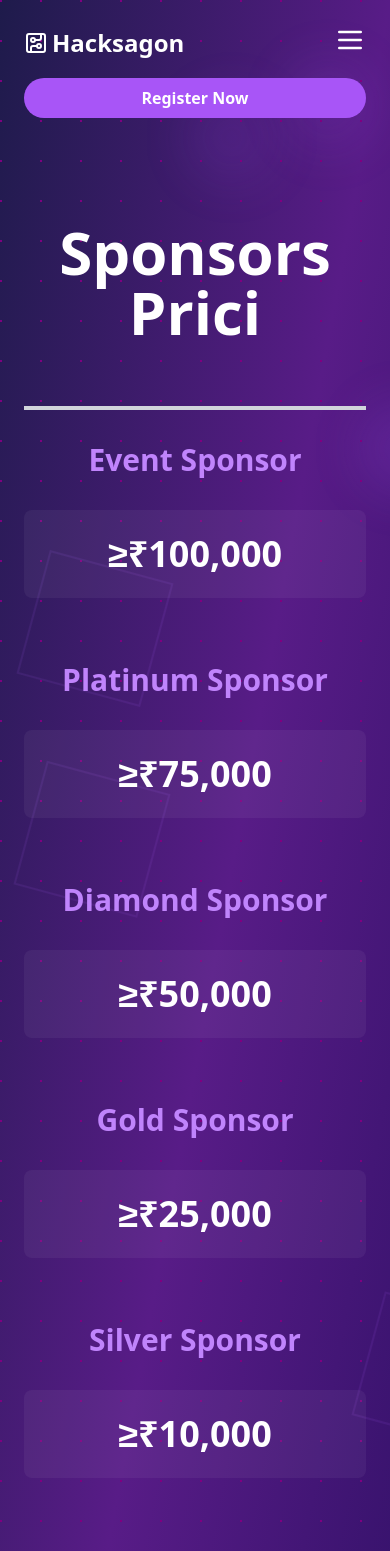
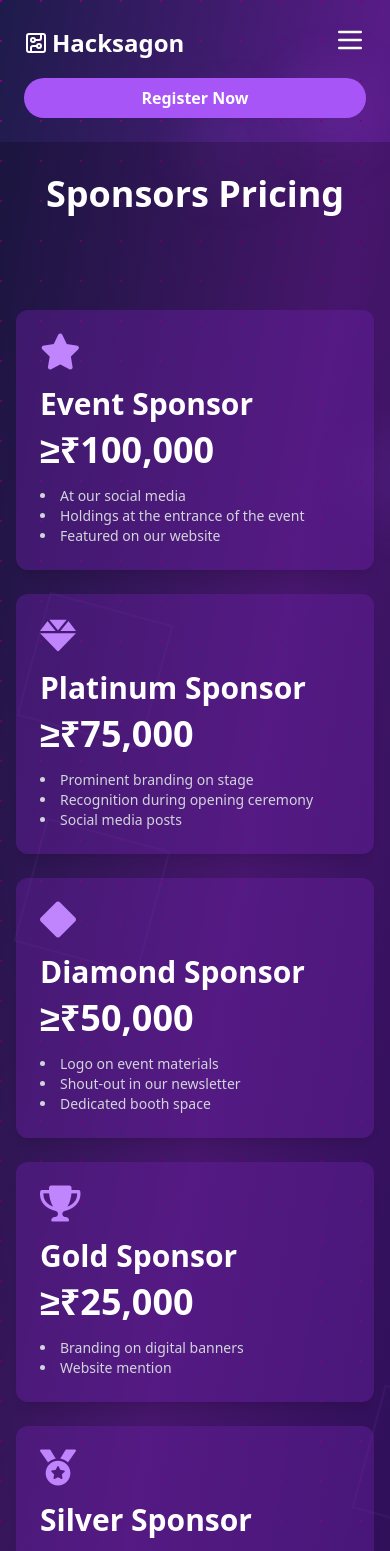
Before and after one commit to AdityaKrSingh26/Hacksagon, a React (Vite) app: page /sponsors in a window 390 px wide. Shown: the top 1551 px of the page. Built offline with nearby package versions, Linux system fonts and the light colour scheme.

Commit message:
Sposnsor page done

```diff
--- a/index.html
+++ b/index.html
@@ -9,5 +9,9 @@
   <body>
     <div id="root"></div>
     <script type="module" src="/src/main.tsx"></script>
+    <link
+  href="https://cdnjs.cloudflare.com/ajax/libs/font-awesome/6.0.0/css/all.min.css"
+  rel="stylesheet"
+/>
   </body>
 </html>
--- a/src/Pages/About/About.tsx
+++ b/src/Pages/About/About.tsx
@@ -1,7 +1,5 @@
-import { useState, useEffect } from "react";
+import "./about.css";
 import { Cpu, Users, Lightbulb, Trophy, Shield, Globe } from "lucide-react";
-import "./about.css";
-
 const reasons = [
   {
     icon: Cpu,
@@ -39,31 +37,7 @@
       "Join like-minded research enthusiasts and collaborate to find optimized solutions.",
   },
 ];
-
 function About() {
-  const [sponsorsText, setSponsorsText] = useState("");
-  const [pricingText, setPricingText] = useState("");
-
-  useEffect(() => {
-    // Sponsors text animation
-    const sponsors = "Sponsors";
-    let index = 0;
-    const sponsorsInterval = setInterval(() => {
-      setSponsorsText((prev) => prev + sponsors[index]);
-      index += 1;
-      if (index === sponsors.length) clearInterval(sponsorsInterval);
-    }, 300); // Adjust the time interval as needed (in ms)
-
-    // Pricing text animation
-    const pricing = "Pricing";
-    index = 0;
-    const pricingInterval = setInterval(() => {
-      setPricingText((prev) => prev + pricing[index]);
-      index += 1;
-      if (index === pricing.length) clearInterval(pricingInterval);
-    }, 300); // Adjust the time interval as needed (in ms)
-  }, []);
-
   return (
     <div className="about-container flex flex-wrap px-4 md:px-6 py-10 md:py-16">
       <div className="about-text w-full md:w-1/2 pr-0 md:pr-6 mb-8 md:mb-0">
@@ -72,18 +46,18 @@
       Hacksagon
     </h1>
     <h1 className="text-6xl md:text-7xl font-bold typewriter-container inline-block ml-2">
-            <span className="digit inline md:inline">2</span>
-            <span className="digit inline md:inline">0</span>
-            <span className="digit inline md:inline">2</span>
-            <span className="digit inline md:inline">5</span>
+      <span className="digit block md:inline">2</span>
+      <span className="digit block md:inline">0</span>
+      <span className="digit block md:inline">2</span>
+      <span className="digit block md:inline">5</span>
     </h1>
   </div>
   <p className="mt-6 md:mt-8 text-gray-300 text-base md:text-lg px-4 md:px-0">
     It is a national-level competition focused on both hardware and software innovations. It provides students a platform to address real-world challenges, fostering creativity and product development.
   </p>
 </div>
-      <div className="about-image w-full md:w-1/2 flex justify-center md:justify-end"></div>
-
+      <div className="about-image w-full md:w-1/2 flex justify-center md:justify-end">
+      </div>
       <section id="why-participate" className="py-16 bg-black/20 w-full">
         <div className="container mx-auto px-4 md:px-6 max-w-screen-xl">
           <h4 className="text-4xl md:text-5xl font-bold mb-8 text-center text-white">
@@ -107,28 +81,7 @@
           </div>
         </div>
       </section>
-
-      {/* Sponsors Section with animated text */}
-      <section className="sponsors-section py-16 bg-black/20 w-full">
-        <div className="container mx-auto px-4 md:px-6 max-w-screen-xl">
-          <h4 className="text-4xl md:text-5xl font-bold mb-8 text-center text-white">
-            {sponsorsText}
-          </h4>
-          {/* Sponsors content here */}
-        </div>
-      </section>
-
-      {/* Pricing Section with animated text */}
-      <section className="pricing-section py-16 bg-black/20 w-full">
-        <div className="container mx-auto px-4 md:px-6 max-w-screen-xl">
-          <h4 className="text-4xl md:text-5xl font-bold mb-8 text-center text-white">
-            {pricingText}
-          </h4>
-          {/* Pricing content here */}
-        </div>
-      </section>
     </div>
   );
 }
-
 export default About;
--- a/src/components/Navbar.css
+++ b/src/components/Navbar.css
@@ -58,7 +58,7 @@
   }
 }
 /* For screens between 780px and 640px */
-@media (max-width: 780px) and (min-width: 640px) {
+@media (max-width: 1025px) and (min-width: 640px) {
   .register-btn {
     display: inline-block;
     width: auto;
@@ -69,7 +69,7 @@
   }
 }
 
-@media (max-width: 780px) and (min-width: 640px) {
+@media (max-width: 1025px) and (min-width: 640px) {
   nav {
     display: flex;
     justify-content: space-between;
--- a/src/components/SponsorsSection.tsx
+++ b/src/components/SponsorsSection.tsx
@@ -1,4 +1,49 @@
 import React, { useState, useEffect } from "react";
+
+const sponsors = [
+  {
+    title: "Event Sponsor",
+    amount: "≥₹100,000",
+    benefits: [
+      "At our social media",
+      "Holdings at the entrance of the event",
+      "Featured on our website",
+    ],
+    iconClass: "fas fa-star",
+  },
+  {
+    title: "Platinum Sponsor",
+    amount: "≥₹75,000",
+    benefits: [
+      "Prominent branding on stage",
+      "Recognition during opening ceremony",
+      "Social media posts",
+    ],
+    iconClass: "fas fa-gem",
+  },
+  {
+    title: "Diamond Sponsor",
+    amount: "≥₹50,000",
+    benefits: [
+      "Logo on event materials",
+      "Shout-out in our newsletter",
+      "Dedicated booth space",
+    ],
+    iconClass: "fas fa-diamond",
+  },
+  {
+    title: "Gold Sponsor",
+    amount: "≥₹25,000",
+    benefits: ["Branding on digital banners", "Website mention"],
+    iconClass: "fas fa-trophy",
+  },
+  {
+    title: "Silver Sponsor",
+    amount: "≥₹10,000",
+    benefits: ["Acknowledgment in the event program"],
+    iconClass: "fas fa-medal",
+  },
+];
 
 export const SponsorsSection: React.FC = () => {
   const [text, setText] = useState("");
@@ -6,87 +51,58 @@
   const sponsorsPricingText = "Sponsors Pricing";
 
   useEffect(() => {
-    // Interval to show each letter one by one
     const interval = setInterval(() => {
-      setText((prevText) => prevText + sponsorsPricingText[index]);
-      setIndex((prevIndex) => prevIndex + 1);
-    }, 400); // 200ms delay for each letter
-
-    // Clear the interval when the whole text is shown
-    if (index === sponsorsPricingText.length) {
-      clearInterval(interval);
-    }
+      if (index < sponsorsPricingText.length) {
+        setText((prev) => prev + sponsorsPricingText[index]);
+        setIndex((prev) => prev + 1);
+      }
+    }, 200);
 
     return () => clearInterval(interval);
   }, [index, sponsorsPricingText]);
 
   return (
-    <section id="sponsors" className="py-20 relative overflow-hidden">
-      <div className="container mx-auto px-6 relative">
+    <>
+      {/* Sponsors Title and Line */}
+      <div className="w-full text-center py-8 bg-black/20">
+        <h4 className="text-4xl md:text-5xl font-bold text-white">{text}</h4>
+      </div>
 
-
-        {/* Sponsors Pricing Title */}
-        <h2
-          className="text-6xl font-extrabold mb-16 text-center"
-          style={{
-            color: "#FFFFFF",
-            zIndex: 1,
-            animation: "floatFromLeft 3s ease-in-out",
-          }}
-        >
-          {text}
-        </h2>
-         {/* Full-width line */}
-        <div className="w-full border-t-4 border-gray-300 my-8"></div>
-        <div className="space-y-16">
-          {/* Event Sponsor */}
-          <div>
-            <h3 className="text-3xl text-purple-400 font-semibold mb-8 text-center">Event Sponsor</h3>
-            <div className="grid grid-cols-1 gap-8 max-w-md mx-auto">
-              <div className="bg-white/5 rounded-lg p-6 flex items-center justify-center hover:bg-white/10 transition-colors">
-                <p className="text-4xl font-bold text-center">≥₹100,000</p>
+      {/* Sponsors Section */}
+      <section id="sponsors" className="py-16 bg-black/20 w-full">
+        <div className="container mx-auto px-4 md:px-6 max-w-screen-xl">
+          {/* Grid Layout for Sponsors */}
+          <div className="grid grid-cols-1 md:grid-cols-3 gap-6">
+            {sponsors.map((sponsor, index) => (
+              <div
+                key={index}
+                className="bg-purple-800/40 rounded-xl p-6 shadow-lg hover:bg-purple-700/40 transition-colors"
+              >
+                <div className="flex flex-col items-start">
+                  {/* Icon */}
+                  <i
+                    className={`${sponsor.iconClass} text-purple-400 text-4xl mb-4`}
+                  ></i>
+                  {/* Title */}
+                  <h5 className="text-3xl md:text-2xl font-bold text-white mb-2">
+                    {sponsor.title}
+                  </h5>
+                  {/* Amount */}
+                  <p className="text-4xl md:text-3xl font-bold text-white mb-4">
+                    {sponsor.amount}
+                  </p>
+                  {/* Benefits */}
+                  <ul className="list-disc list-inside text-gray-300 text-sm md:text-base">
+                    {sponsor.benefits.map((benefit, index) => (
+                      <li key={index}>{benefit}</li>
+                    ))}
+                  </ul>
+                </div>
               </div>
-            </div>
-          </div>
-          {/* Platinum Sponsor */}
-          <div>
-            <h3 className="text-3xl text-purple-400 font-semibold mb-8 text-center">Platinum Sponsor</h3>
-            <div className="grid grid-cols-1 gap-8 max-w-md mx-auto">
-              <div className="bg-white/5 rounded-lg p-6 flex items-center justify-center hover:bg-white/10 transition-colors">
-                <p className="text-4xl font-bold text-center">≥₹75,000</p>
-              </div>
-            </div>
-          </div>
-          {/* Diamond Sponsor */}
-          <div>
-            <h3 className="text-3xl text-purple-400 font-semibold mb-8 text-center">Diamond Sponsor</h3>
-            <div className="grid grid-cols-1 gap-8 max-w-md mx-auto">
-              <div className="bg-white/5 rounded-lg p-6 flex items-center justify-center hover:bg-white/10 transition-colors">
-                <p className="text-4xl font-bold text-center"> ≥₹50,000</p>
-              </div>
-            </div>
-          </div>
-          {/* Gold Sponsor */}
-          <div>
-            <h3 className="text-3xl text-purple-400 font-semibold mb-8 text-center">Gold Sponsor</h3>
-            <div className="grid grid-cols-1 gap-8 max-w-md mx-auto">
-              <div className="bg-white/5 rounded-lg p-6 flex items-center justify-center hover:bg-white/10 transition-colors">
-                <p className="text-4xl font-bold text-center">≥₹25,000</p>
-              </div>
-            </div>
-          </div>
-
-          {/* Silver Sponsor */}
-          <div>
-            <h3 className="text-3xl text-purple-400 font-semibold mb-8 text-center">Silver Sponsor</h3>
-            <div className="grid grid-cols-1 gap-8 max-w-md mx-auto">
-              <div className="bg-white/5 rounded-lg p-6 flex items-center justify-center hover:bg-white/10 transition-colors">
-                <p className="text-4xl font-bold text-center">≥₹10,000</p>
-              </div>
-            </div>
+            ))}
           </div>
         </div>
-      </div>
-    </section>
+      </section>
+    </>
   );
 };
```
Lines whose indentation alone changed are shown as unchanged.
